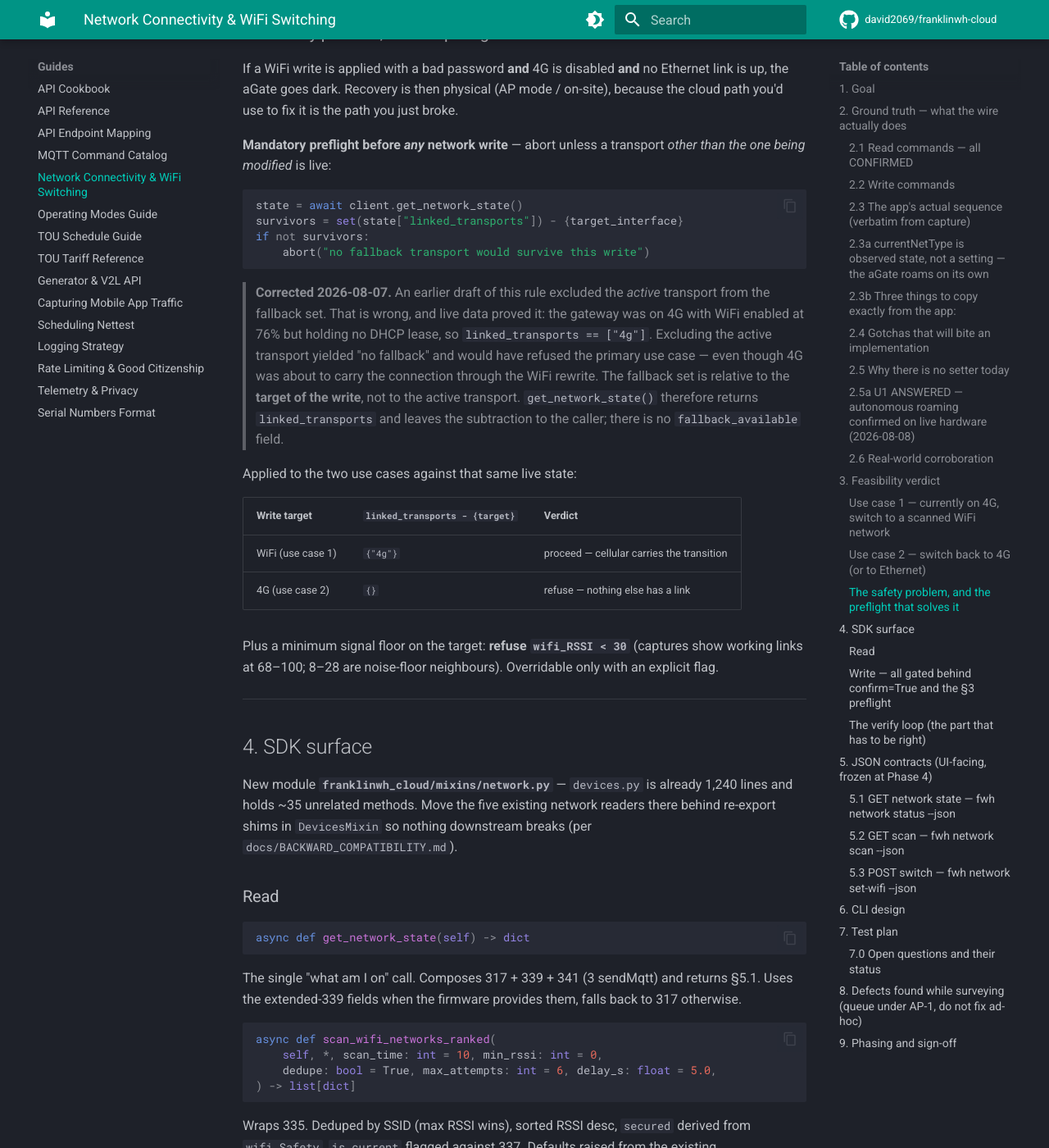
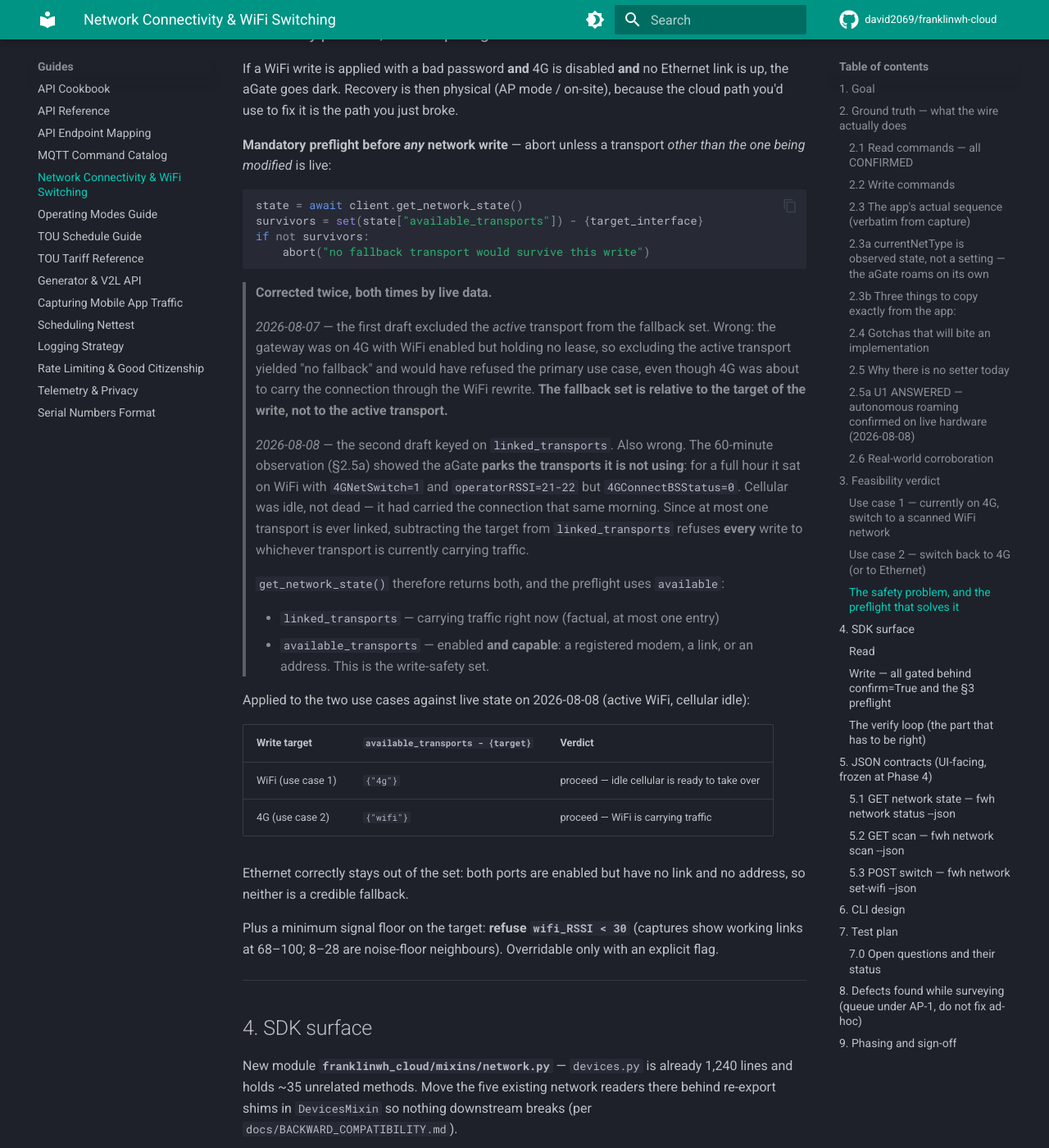
Before and after one commit to david2069/franklinwh-cloud, an MkDocs documentation site: the page built from docs/NETWORK_CONNECTIVITY_DESIGN.md, in a window 1280 px wide and 1400 px high, scrolled down 8808 px. Shown: the whole window at 82% size. Built offline with MkDocs 1.6.1 and Material for MkDocs 9.7.7, drawn with Linux system fonts in a browser that asks for light colours; comment, search, counter and statistics services are not loaded; some of the changed text lies outside the part shown.

Commit message:
fix(network): base write-safety on transport availability, not current link
The 60-minute observation (design doc section 2.5a) showed the aGate parks the
transports it is not using. For a full hour it sat on WiFi with 4GNetSwitch=1
and operatorRSSI=21-22 but 4GConnectBSStatus=0 — cellular idle, not dead, having
carried the connection that same morning.

Since at most one transport is ever linked, the shipped preflight rule
set(linked_transports) - {target} refused EVERY write to whichever transport was
carrying traffic. That blocked the primary 4G-to-WiFi use case outright despite a
ready fallback.

get_network_state() now returns both sets, keeping the factual one intact:

  linked_transports    — carrying traffic right now (at most one entry)
  available_transports — enabled AND capable: a registered modem, a link, or an
                         address. This is the write-safety set.

Each interface also gains an `available` flag. Capability is judged per
transport: cellular on operatorRSSI, WiFi on link-or-signal (falling back to
link alone where firmware omits the extended 339 payload, which is conservative
rather than over-permissive), Ethernet on link-or-address. `redundant` now
tracks availability rather than links.

The preflight in tools/network_probe.py and the rule in section 3 both switch to
available_transports. Section 3 records both corrections this rule has needed,
each forced by live data.

Verified live: active WiFi, linked ['wifi'], available ['wifi', '4g'] — a WiFi
write now yields survivors {'4g'} instead of being refused, while both Ethernet
ports correctly stay unavailable (enabled but no link, no address). This
unblocks U2/U3/U4.

Tests: 468 passing, including the idle-cellular case and a guard that a
registered modem behind a switched-off interface is never counted as a fallback.

Co-Authored-By: Claude Opus 5 (1M context) <noreply@anthropic.com>

````diff
--- a/docs/NETWORK_CONNECTIVITY_DESIGN.md
+++ b/docs/NETWORK_CONNECTIVITY_DESIGN.md
@@ -257,26 +257,41 @@ the one being modified* is live:
 
 ```python
 state = await client.get_network_state()
-survivors = set(state["linked_transports"]) - {target_interface}
+survivors = set(state["available_transports"]) - {target_interface}
 if not survivors:
     abort("no fallback transport would survive this write")
 ```
 
-> **Corrected 2026-08-07.** An earlier draft of this rule excluded the *active* transport
-> from the fallback set. That is wrong, and live data proved it: the gateway was on 4G
-> with WiFi enabled at 76% but holding no DHCP lease, so `linked_transports == ["4g"]`.
-> Excluding the active transport yielded "no fallback" and would have refused the primary
-> use case — even though 4G was about to carry the connection through the WiFi rewrite.
-> The fallback set is relative to the **target of the write**, not to the active transport.
-> `get_network_state()` therefore returns `linked_transports` and leaves the subtraction to
-> the caller; there is no `fallback_available` field.
+> **Corrected twice, both times by live data.**
+>
+> *2026-08-07* — the first draft excluded the *active* transport from the fallback set.
+> Wrong: the gateway was on 4G with WiFi enabled but holding no lease, so excluding the
+> active transport yielded "no fallback" and would have refused the primary use case, even
+> though 4G was about to carry the connection through the WiFi rewrite. **The fallback set
+> is relative to the target of the write, not to the active transport.**
+>
+> *2026-08-08* — the second draft keyed on `linked_transports`. Also wrong. The 60-minute
+> observation (§2.5a) showed the aGate **parks the transports it is not using**: for a full
+> hour it sat on WiFi with `4GNetSwitch=1` and `operatorRSSI=21-22` but `4GConnectBSStatus=0`.
+> Cellular was idle, not dead — it had carried the connection that same morning. Since at
+> most one transport is ever linked, subtracting the target from `linked_transports` refuses
+> **every** write to whichever transport is currently carrying traffic.
+>
+> `get_network_state()` therefore returns both, and the preflight uses `available`:
+>
+> - `linked_transports` — carrying traffic right now (factual, at most one entry)
+> - `available_transports` — enabled **and capable**: a registered modem, a link, or an
+>   address. This is the write-safety set.
 
-Applied to the two use cases against that same live state:
+Applied to the two use cases against live state on 2026-08-08 (active WiFi, cellular idle):
 
-| Write target | `linked_transports - {target}` | Verdict |
+| Write target | `available_transports - {target}` | Verdict |
 |---|---|---|
-| WiFi (use case 1) | `{"4g"}` | proceed — cellular carries the transition |
-| 4G (use case 2) | `{}` | refuse — nothing else has a link |
+| WiFi (use case 1) | `{"4g"}` | proceed — idle cellular is ready to take over |
+| 4G (use case 2) | `{"wifi"}` | proceed — WiFi is carrying traffic |
+
+Ethernet correctly stays out of the set: both ports are enabled but have no link and no
+address, so neither is a credible fallback.
 
 Plus a minimum signal floor on the target: **refuse `wifi_RSSI < 30`** (captures show working
 links at 68–100; 8–28 are noise-floor neighbours). Overridable only with an explicit flag.
@@ -531,10 +546,14 @@ These are the device-behaviour unknowns that no amount of HAR analysis can settl
 | U4 | Does `317 optType=1` force a transport switch, or is it advisory? | medium | `noop 317` then `set-primary` | open — §2.5a makes "advisory" the leading hypothesis |
 | U5 | Does an open network (`wifi_Safety 0`) accept an empty password? | medium | — | open — needs a throwaway AP; not yet implemented in the probe |
 
-**Do not run U3/U4 while `linked_transports` has only one entry.** The preflight enforces
-this, but the point stands: at the time of writing the gateway is on WiFi alone
-(`linked_transports == ["wifi"]`, `redundant: false`), so *any* network write is currently
-refused. U3/U4 need cellular or Ethernet restored to a linked state first.
+**Do not run U3/U4 while `available_transports` has only one entry.** The preflight enforces
+this. As of 2026-08-08 the gateway reports `available_transports == ["wifi", "4g"]`
+(`redundant: true`), so U2 and U3/U4 are unblocked — WiFi carries traffic and idle cellular
+is ready to take over.
+
+U3 remains the one to run with physical access to the aGate: if the inferred `341 opt=1`
+shape is wrong it could disable an interface, and the no-op probe validates the shape but
+cannot prove the firmware interprets a *changed* value as intended.
 
 **Gate 1 — unit (mocked, no network).** Fixtures extracted from the HAR corpus into
 `tests/fixtures/network/`: both 340 shapes (short + extended), 318 both `result`-nesting
````
Also changed, not shown: docs/cli-raw.md (+17 -4 lines), 3 other files.
